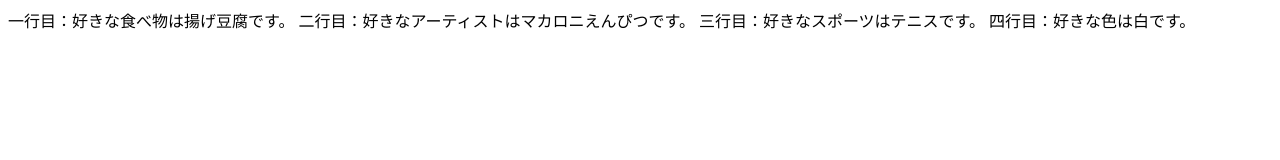
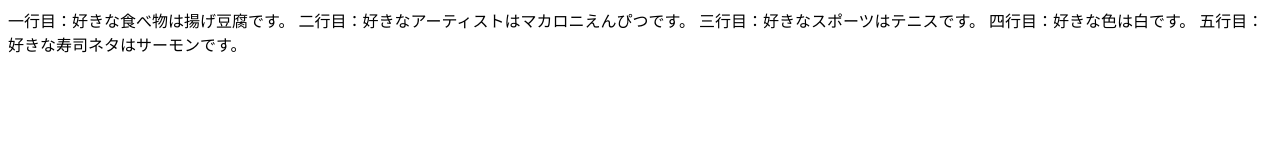
Before and after one commit to saki518/command-practice, a plain HTML site: page index.html in a window 1280 px wide. Drawn offline with Linux system fonts and the light colour scheme.

Commit message:
好きな寿司ネタを追加

```diff
--- a/index.html
+++ b/index.html
@@ -6,5 +6,6 @@
 		二行目：好きなアーティストはマカロニえんぴつです。
 		三行目：好きなスポーツはテニスです。
 		四行目：好きな色は白です。
+		五行目：好きな寿司ネタはサーモンです。
 	</body>
 </html>
```
